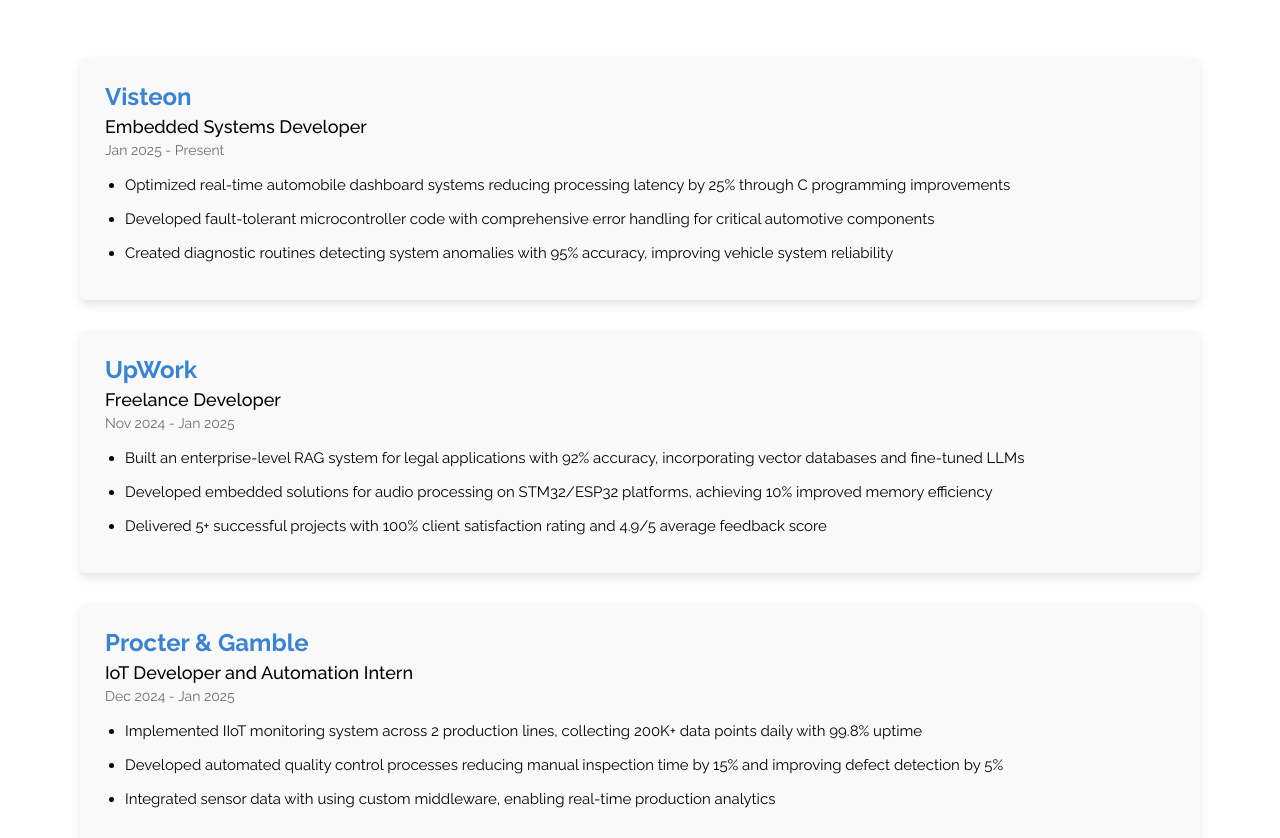
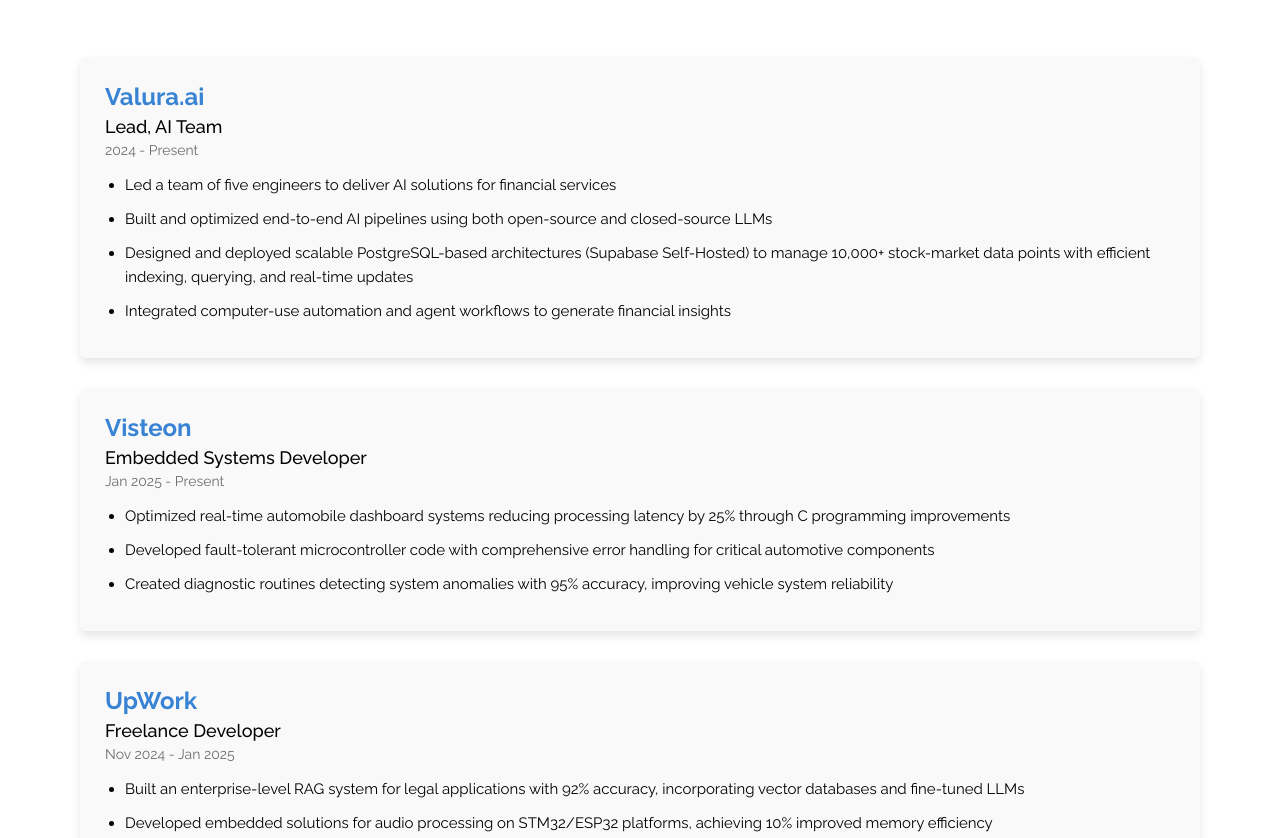
Before and after one commit to KarneeshkarV/portfolio-website, a plain HTML site: page index.html in a window 1280 px wide. Shown: the part 1907-2745 px from the top of the page. Drawn offline with nearby package versions, Linux system fonts and the light colour scheme.

Commit message:
fix: 2cc
c

```diff
--- a/index.html
+++ b/index.html
@@ -507,6 +507,28 @@
         <div class="exp-content">
           <div class="card">
             <div class="box">
+              <div class="company">Valura.ai</div>
+              <div class="position">Lead, AI Team</div>
+              <div class="duration">2024 - Present</div>
+              <ul>
+                <li>
+                  Led a team of five engineers to deliver AI solutions for financial services
+                </li>
+                <li>
+                  Built and optimized end-to-end AI pipelines using both open-source and closed-source LLMs
+                </li>
+                <li>
+                  Designed and deployed scalable PostgreSQL-based architectures (Supabase Self-Hosted) to manage 10,000+ stock-market data points with efficient indexing, querying, and real-time updates
+                </li>
+                <li>
+                  Integrated computer-use automation and agent workflows to generate financial insights
+                </li>
+              </ul>
+            </div>
+          </div>
+
+          <div class="card">
+            <div class="box">
               <div class="company">Visteon</div>
               <div class="position">Embedded Systems Developer</div>
               <div class="duration">Jan 2025 - Present</div>
@@ -953,14 +975,14 @@
               <div class="row"></div>
               <div
                 class="row"
-                onclick="window.location.href='mailto:karneeshkar01@gmail.com?subject=Hire%20Me&body=Hello%20Karneeshkar%2C%0A%0AI%20am%20interested%20in%20discussing%20a%20potential%20project%20or%20opportunity%20with%20you.%20Please%20let%20me%20know%20your%20availability%20for%20a%20conversation.%0A%0AThank%20you!';"
+                onclick="window.location.href='mailto:karneeshkar68@gmail.com?subject=Hire%20Me&body=Hello%20Karneeshkar%2C%0A%0AI%20am%20interested%20in%20discussing%20a%20potential%20project%20or%20opportunity%20with%20you.%20Please%20let%20me%20know%20your%20availability%20for%20a%20conversation.%0A%0AThank%20you!';"
                 style="cursor: pointer"
               >
                 <i class="fas fa-envelope"></i>
                 <div class="info">
                   <div class="head">Email</div>
                   <div style="color: blue" class="sub-title">
-                    karneeshkar01@gmail.com
+                    karneeshkar68@gmail.com
                   </div>
                 </div>
               </div>
```
Also changed, not shown: 4 other files.
